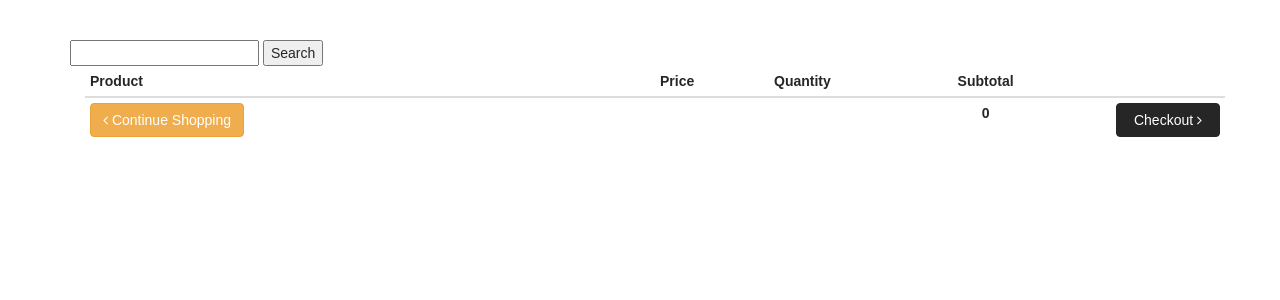
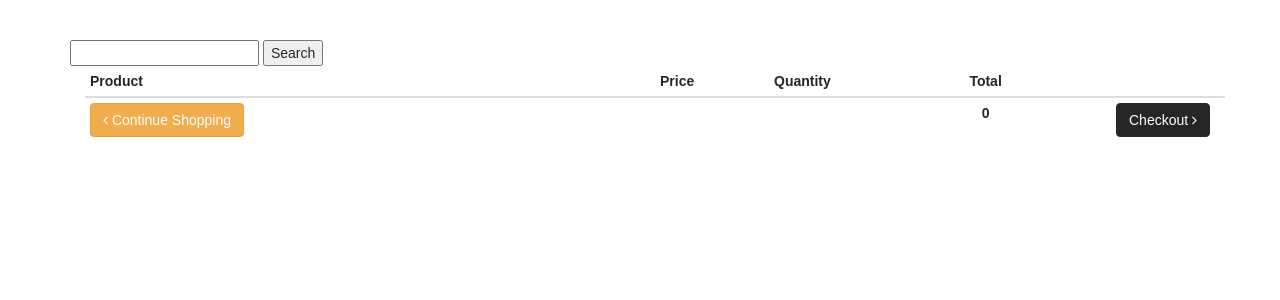
Before and after one commit to elkrojo/croiglas-shop, a Django app: page /cart/ in a window 1280 px wide. Shown: the part 60-360 px from the top of the page. Run offline with Django 3.2, Linux system fonts and the light colour scheme; some libraries are stand-ins or nearby versions; some web fonts are replaced.

Commit message:
Added references to cart view functions in cart.html

```diff
--- a/cart/templates/cart.html
+++ b/cart/templates/cart.html
@@ -11,7 +11,7 @@
                 <th style="width:50%">Product</th>
                 <th style="width:10%">Price</th>
                 <th style="width:8%">Quantity</th>
-                <th style="width:22%" class="text-center">Subtotal</th>
+                <th style="width:22%" class="text-center">Total</th>
                 <th style="width:10%"></th>
             </tr>
         </thead>
@@ -20,7 +20,7 @@
                 <tr>
                     <td data-th="Product">
                         <div class="row">
-                            <div class="col-sm-2 hidden-xs" style="background-image: url('{{ MEDIA_URL }}{{ item.product.image }}')"></div>
+                            <div class="col-sm-2 hidden-xs cart-product-image" style="background-image: url('{{ MEDIA_URL }}{{ item.product.image }}')"></div>
                             <div class="col-sm-10">
                                 <h4 class="nomargin">{{ item.product.name }}</h4>
                                 <p>{{ item.product.description }}</p>
@@ -33,7 +33,7 @@
                         <td data-th="Quantity">
                             <input name="quantity" type="number" class="form-control text-center" min="0" max="999" value="{{item.quantity}}">
                         </td>
-                        <td data-th="Subtotal" class="text-center"></td>
+                        <td data-th="Total" class="text-center"></td>
                         <td class="actions" data-th="">
                         <button type="submit" class="btn btn-info btn-sm"><i class="fa fa-refresh"></i></button>
 					    </td>
@@ -49,7 +49,7 @@
                 <td><a href="#" class="btn btn-warning"><i class="fa fa-angle-left"></i> Continue Shopping</a></td>
                 <td colspan="2" class="hidden-xs"></td>
                 <td class="hidden-xs text-center"><strong>{{ total }}</strong></td>
-                <td><a href="#" class="btn btn-success btn-block">Checkout <i class="fa fa-angle-right"></i></a></td>
+                <td><a href="{% url 'checkout' %}" class="btn btn-success checkout" role="button">Checkout <i class="fa fa-angle-right"></i></a></td>
             </tr>
 		</tfoot>
     </table>
```
